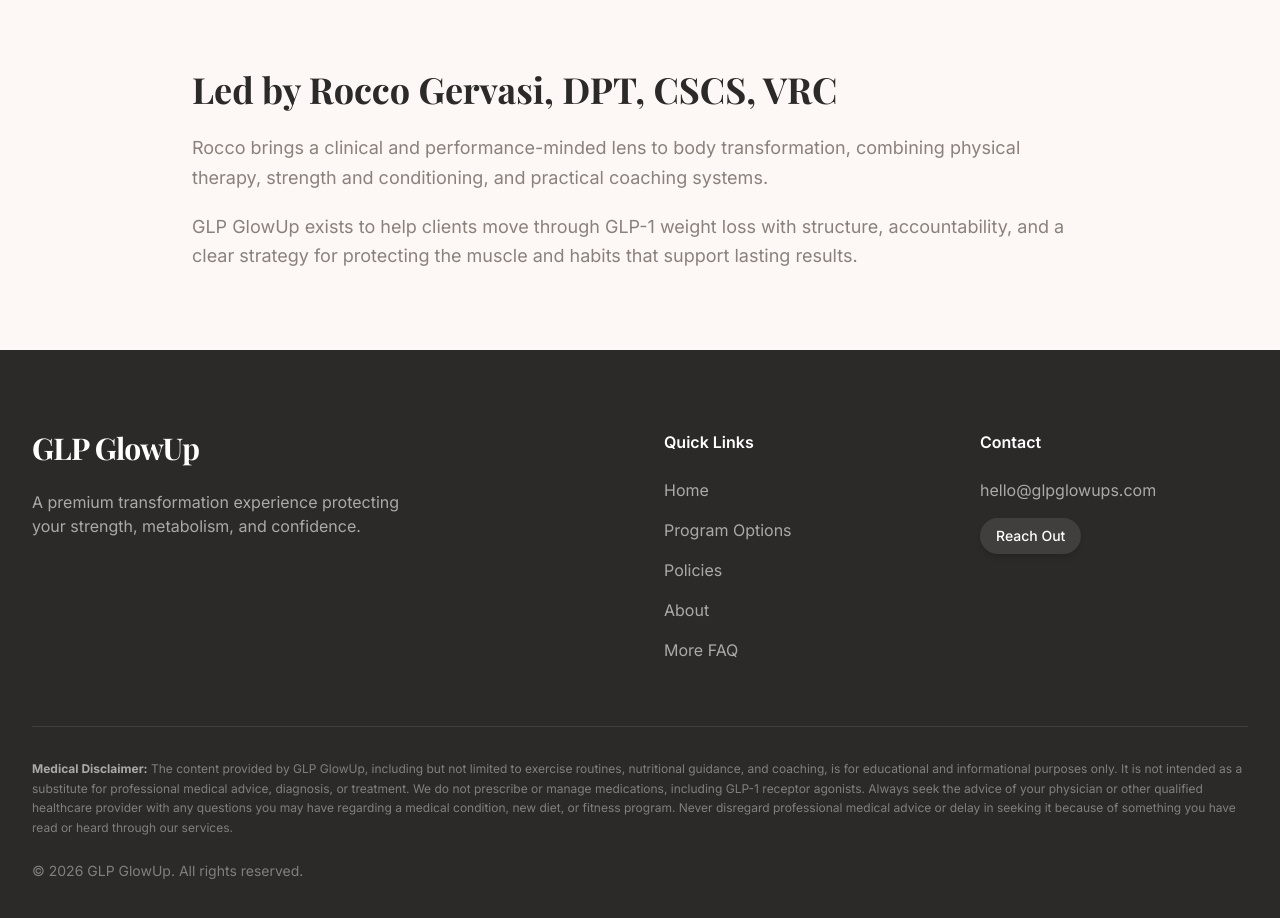
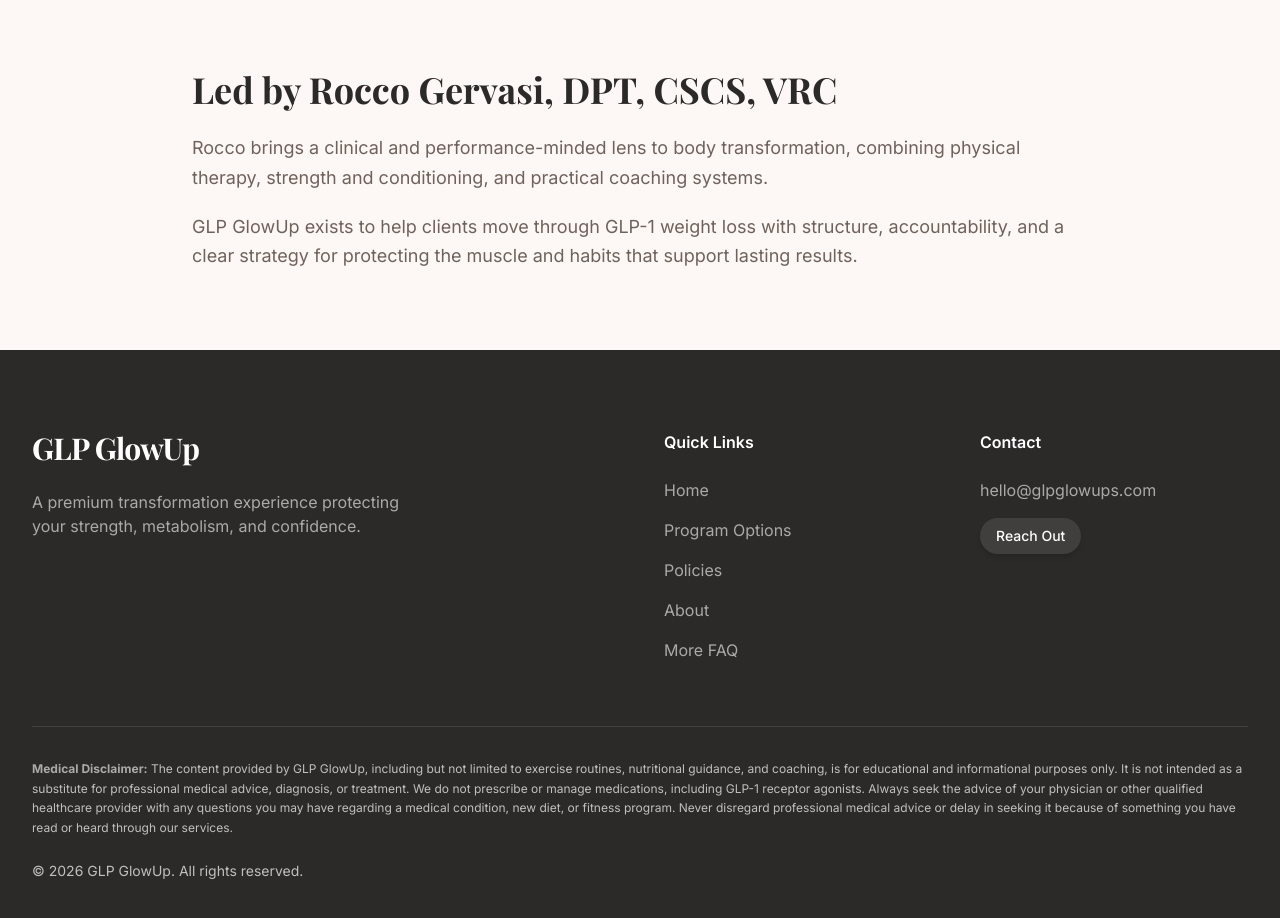
Before and after one commit to Bigper4mer/glp-glowup-website, a Next.js app: page /about in a window 1280 px wide. Shown: the part 840-1758 px from the top of the page. Built offline with nearby package versions, Linux system fonts and the light colour scheme; a web font is replaced by a local one.

Commit message:
Fix Lighthouse accessibility issues

```diff
--- a/src/app/globals.css
+++ b/src/app/globals.css
@@ -4,7 +4,7 @@
   --color-brand-light: #FDF8F5;
   --color-brand-accent: #D49A8E;
   --color-brand-dark: #2C2A29;
-  --color-brand-muted: #8A817C;
+  --color-brand-muted: #6F625C;
   --color-brand-card: #FFFFFF;
 
   --font-sans: var(--font-inter);
--- a/src/components/home-page.tsx
+++ b/src/components/home-page.tsx
@@ -47,13 +47,13 @@ function PackageCard({ tier }: { tier: (typeof packageTiers)[number] }) {
       )}
     >
       {tier.featured && (
-        <div className="absolute left-1/2 top-0 -translate-x-1/2 -translate-y-1/2 rounded-full bg-brand-accent px-4 py-1 text-sm font-medium text-white">
+        <div className="absolute left-1/2 top-0 -translate-x-1/2 -translate-y-1/2 rounded-full bg-[#8F4C43] px-4 py-1 text-sm font-semibold text-white">
           Most Popular
         </div>
       )}
 
       <div className="mb-6">
-        <p className="mb-2 text-sm font-semibold uppercase tracking-[0.18em] text-brand-accent">
+        <p className="mb-2 text-sm font-bold uppercase tracking-[0.18em] text-[#8F4C43]">
           {tier.subtitle}
         </p>
         <h3 className="mb-3 font-serif text-3xl font-bold text-brand-dark">{tier.title}</h3>
@@ -349,7 +349,7 @@ export function HomePage() {
             </div>
 
             <div className="mt-8 text-center">
-              <Link href="/faq" className="font-semibold text-brand-accent transition-colors hover:text-[#E8A29A]">
+              <Link href="/faq" className="font-semibold text-brand-dark underline decoration-brand-accent/50 underline-offset-4 transition-colors hover:text-brand-muted">
                 View More FAQ
               </Link>
             </div>
--- a/src/components/navigation.tsx
+++ b/src/components/navigation.tsx
@@ -71,6 +71,9 @@ export function Navigation() {
           {/* Mobile Menu Button */}
           <div className="md:hidden">
             <button
+              aria-label={isMobileMenuOpen ? "Close navigation menu" : "Open navigation menu"}
+              aria-expanded={isMobileMenuOpen}
+              aria-controls="mobile-navigation"
               onClick={() => setIsMobileMenuOpen(!isMobileMenuOpen)}
               className={cn(
                 "p-2 focus:outline-none transition-colors duration-300",
@@ -89,6 +92,7 @@ export function Navigation() {
           initial={{ opacity: 0, height: 0 }}
           animate={{ opacity: 1, height: "auto" }}
           exit={{ opacity: 0, height: 0 }}
+          id="mobile-navigation"
           className="md:hidden bg-white border-b border-brand-muted/10"
         >
           <div className="px-4 pt-2 pb-6 space-y-4 shadow-xl">
--- a/src/components/site-footer.tsx
+++ b/src/components/site-footer.tsx
@@ -19,7 +19,7 @@ export function SiteFooter() {
             </p>
           </div>
           <div>
-            <h4 className="font-semibold mb-6">Quick Links</h4>
+            <h2 className="font-semibold mb-6 text-base">Quick Links</h2>
             <ul className="space-y-4">
               <li>
                 <Link href="/" className="text-white/60 hover:text-white transition-colors">
@@ -49,7 +49,7 @@ export function SiteFooter() {
             </ul>
           </div>
           <div>
-            <h4 className="font-semibold mb-6">Contact</h4>
+            <h2 className="font-semibold mb-6 text-base">Contact</h2>
             <a href={`mailto:${contactEmail}`} className="text-white/60 hover:text-white transition-colors break-all">
               {contactEmail}
             </a>
@@ -63,7 +63,7 @@ export function SiteFooter() {
           </div>
         </div>
 
-        <div className="pt-8 border-t border-white/10 flex flex-col gap-6 text-sm text-white/40">
+        <div className="pt-8 border-t border-white/10 flex flex-col gap-6 text-sm text-white/70">
           <div className="text-xs leading-relaxed">
             <strong className="text-white/60">Medical Disclaimer:</strong> The content provided by GLP GlowUp,
             including but not limited to exercise routines, nutritional guidance, and coaching, is for educational and
--- a/src/components/ui/feature-card.tsx
+++ b/src/components/ui/feature-card.tsx
@@ -75,7 +75,7 @@ export function FeatureCard({
           {extendedDescription && (
             <button
               onClick={() => setIsModalOpen(true)}
-              className="mt-6 inline-flex items-center text-sm font-medium text-brand-accent hover:text-[#E8A29A] transition-colors self-start"
+              className="mt-6 inline-flex items-center text-sm font-semibold text-brand-dark hover:text-brand-muted transition-colors self-start"
             >
               Learn More <ArrowRight className="ml-1 h-4 w-4" />
             </button>
```
